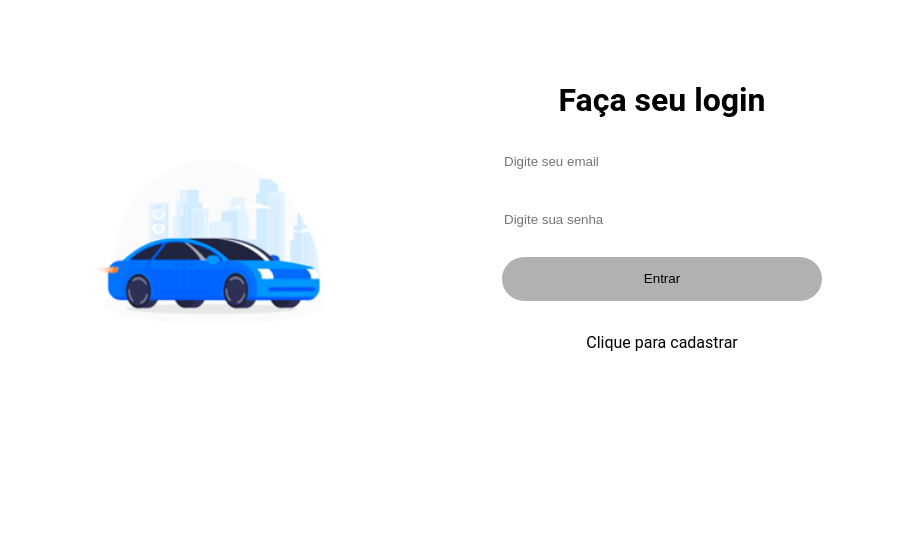
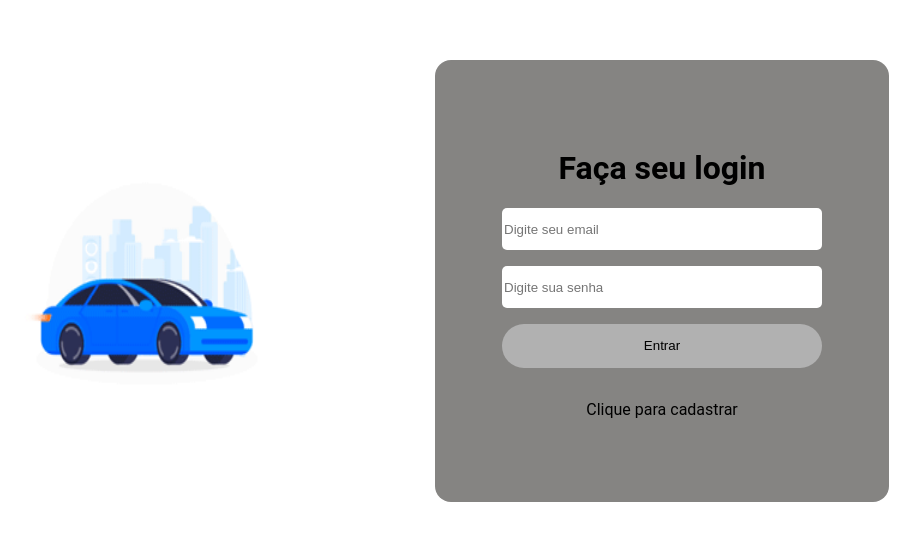
Before and after one commit to yurifardel/dattaJato, a React (Create React App) app: page /auth/login in a window 1280 px wide. Shown: the part 132-672 px from the top of the page, without its empty margins (218-1138 px from the left). Built offline with nearby package versions, Linux system fonts and the light colour scheme.

Commit message:
update in the login

```diff
--- a/src/components/Login/style.css
+++ b/src/components/Login/style.css
@@ -7,7 +7,8 @@
 .ContainerLogin{
   display: flex;
   margin: 12rem;
-  max-width: 1400px;
+  max-width: 1200px;
+  height: 100%;
 }
 
 .ContainerLogin img{
@@ -20,6 +21,9 @@
   display: flex;
   flex-direction: column;
   text-align: center;
+  background: #858482;
+  padding: 4.2rem;
+  border-radius: 1rem;
 
 }
 
```
